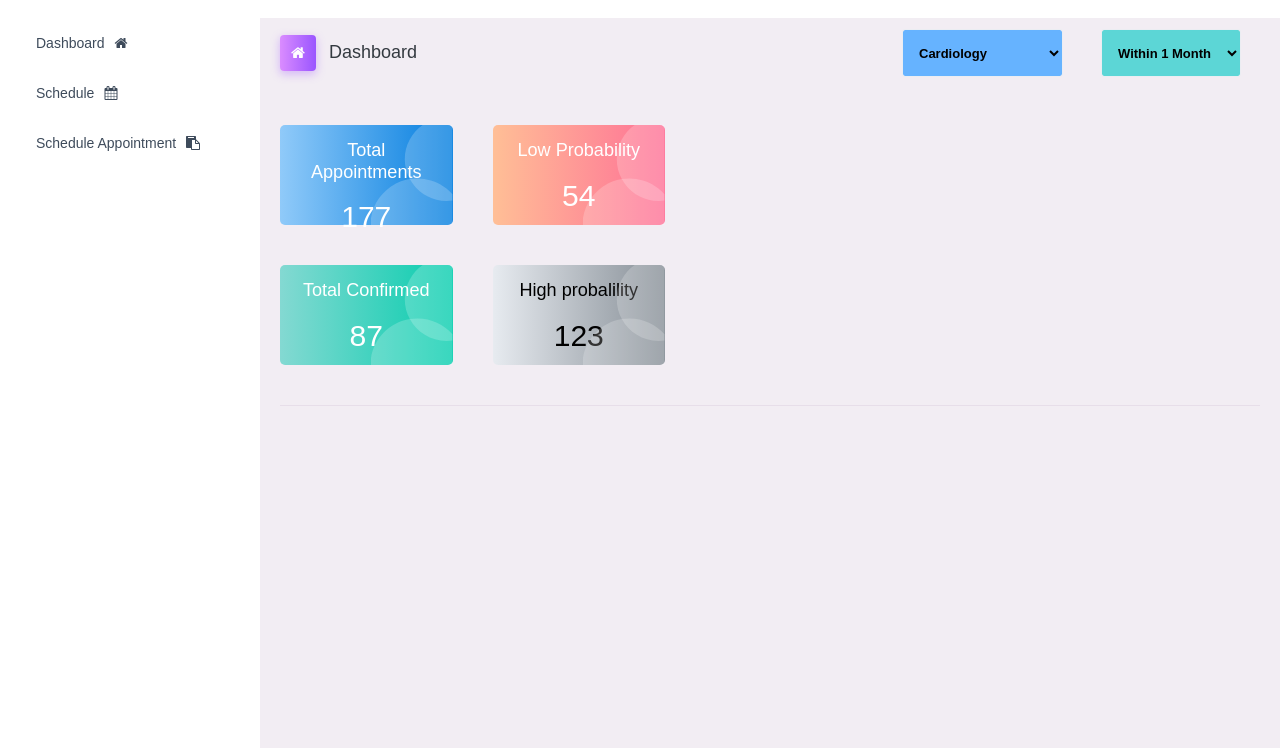
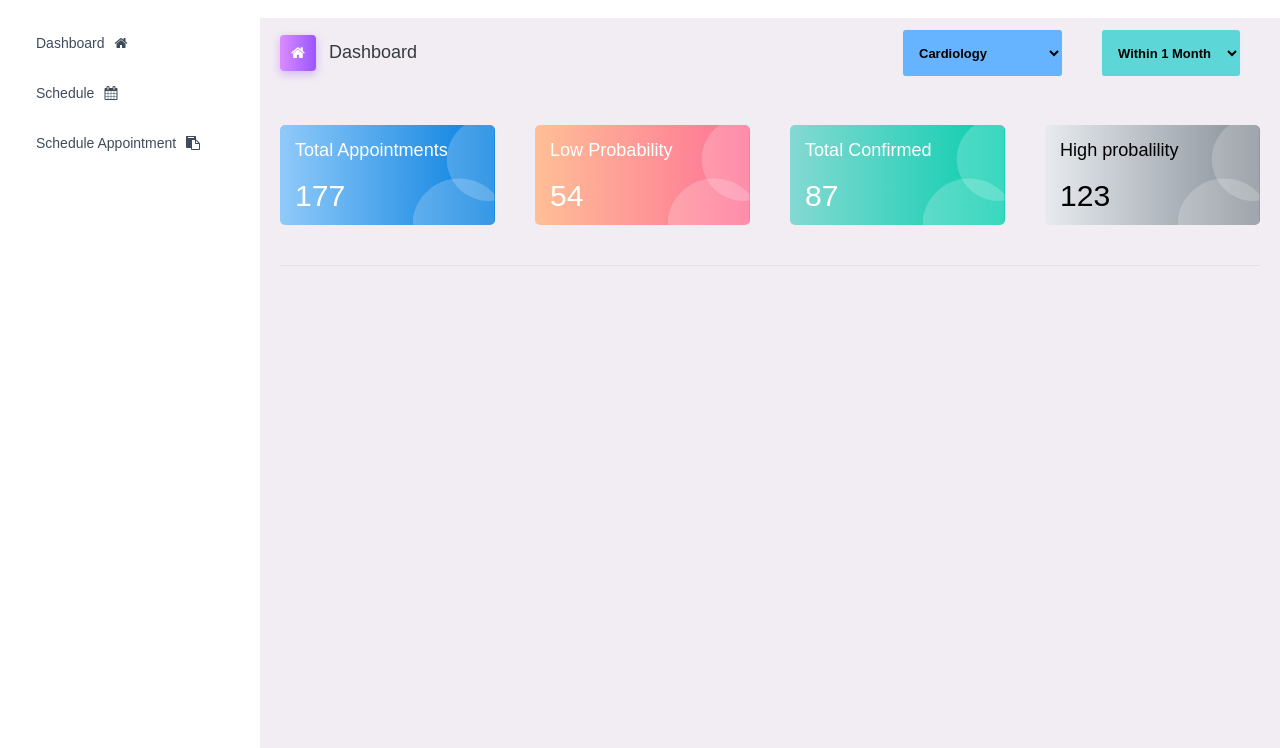
Before and after one commit to SGRGit/noshowprediction, a Flask app: page / in a window 1280 px wide. Shown: the part 70-818 px from the top of the page. Run offline with Flask 2, Linux system fonts and the light colour scheme; parts of the project's set-up code (start-up, migrations or seed data) failed here and were passed over; some libraries are stand-ins or nearby versions; some web fonts are replaced.

Commit message:
Update home.html

```diff
--- a/templates/home.html
+++ b/templates/home.html
@@ -163,9 +163,7 @@
               </nav>
             </div>
             <div class="row" style="margin-top: 5%;">
-              <div class="col-md-5" style="text-align: center;">
-                  <div class="row" >
-                    <div class="col-md-6 grid-margin">
+                    <div class="col-md-3 grid-margin">
                       <div class="card bg-gradient-info card-img-holder text-white" style="max-height: 100px;">
                         <div class="card-body" style="padding: 15px">
                           <img src="../static/images/circle.svg" class="card-img-absolute" alt="circle-image" />
@@ -176,7 +174,7 @@
                         </div>
                       </div>
                     </div>
-                    <div class="col-md-6 stretch-card grid-margin">
+                    <div class="col-md-3 stretch-card grid-margin">
                       <div class="card bg-gradient-danger card-img-holder text-white" style="max-height: 100px;">
                         <div class="card-body" style="padding: 15px">
                           <img src="../static/images/circle.svg" class="card-img-absolute" alt="circle-image" />
@@ -186,9 +184,7 @@
                         </div>
                       </div>
                     </div>
-                  </div>
-                  <div class="row">
-                    <div class="col-md-6 stretch-card grid-margin">
+                    <div class="col-md-3 stretch-card grid-margin">
                       <div class="card bg-gradient-success card-img-holder text-white" style="max-height: 100px;">
                         <div class="card-body" style="padding: 15px">
                           <img src="../static/images/circle.svg" class="card-img-absolute" alt="circle-image" />
@@ -198,7 +194,7 @@
                         </div>
                       </div>
                     </div>
-                    <div class="col-md-6 stretch-card grid-margin">
+                    <div class="col-md-3 stretch-card grid-margin">
                       <div class="card bg-gradient-secondary card-img-holder text-white" style="max-height: 100px;">
                         <div class="card-body" style="padding: 15px; color: black; font-weight: bold;">
                           <img src="../static/images/circle.svg" class="card-img-absolute" alt="circle-image" />
@@ -208,9 +204,7 @@
                         </div>
                       </div>
                     </div>
-                  </div>
                 </div>
-                <div class="col-md-7">
                     <div class="row">
                         <!-- <div class="col-md-5">
                            <div id="container1"></div>
@@ -219,8 +213,6 @@
                            <div id="container2"></div>
                         </div>
                     </div>
-                </div>
-              </div>
                 <div class="row" style="display: none;" id="tableDiv">
                   <div class="col-md-12 grid-margin stretch-card">
                     <div class="card">
```
